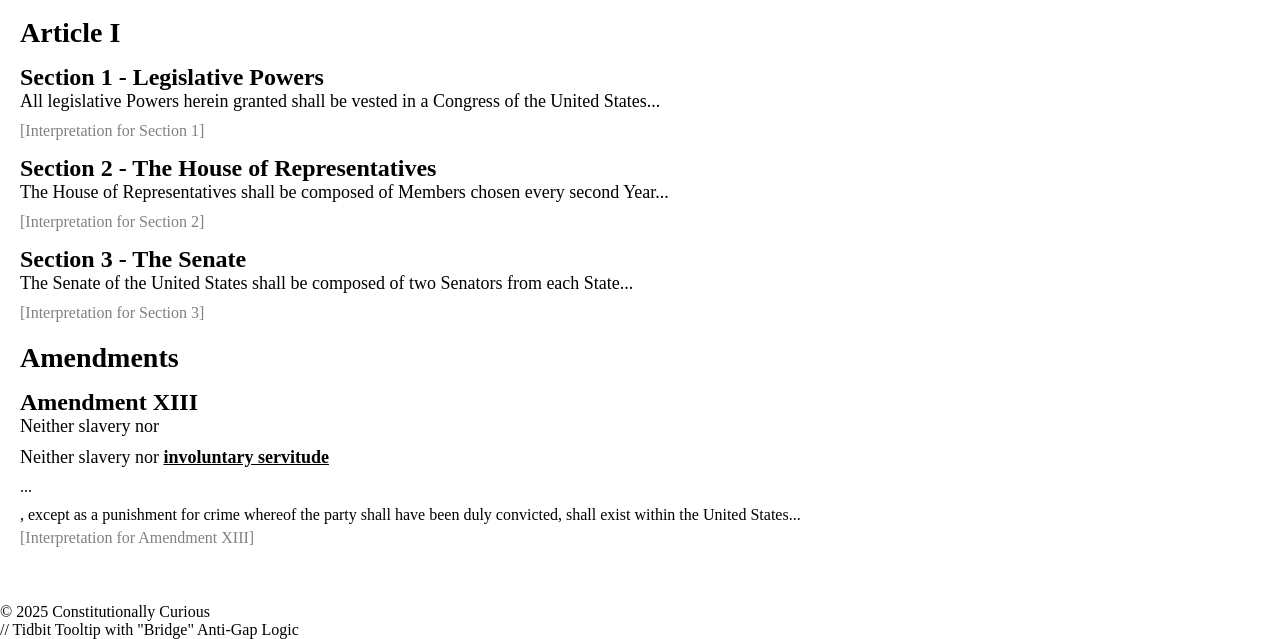
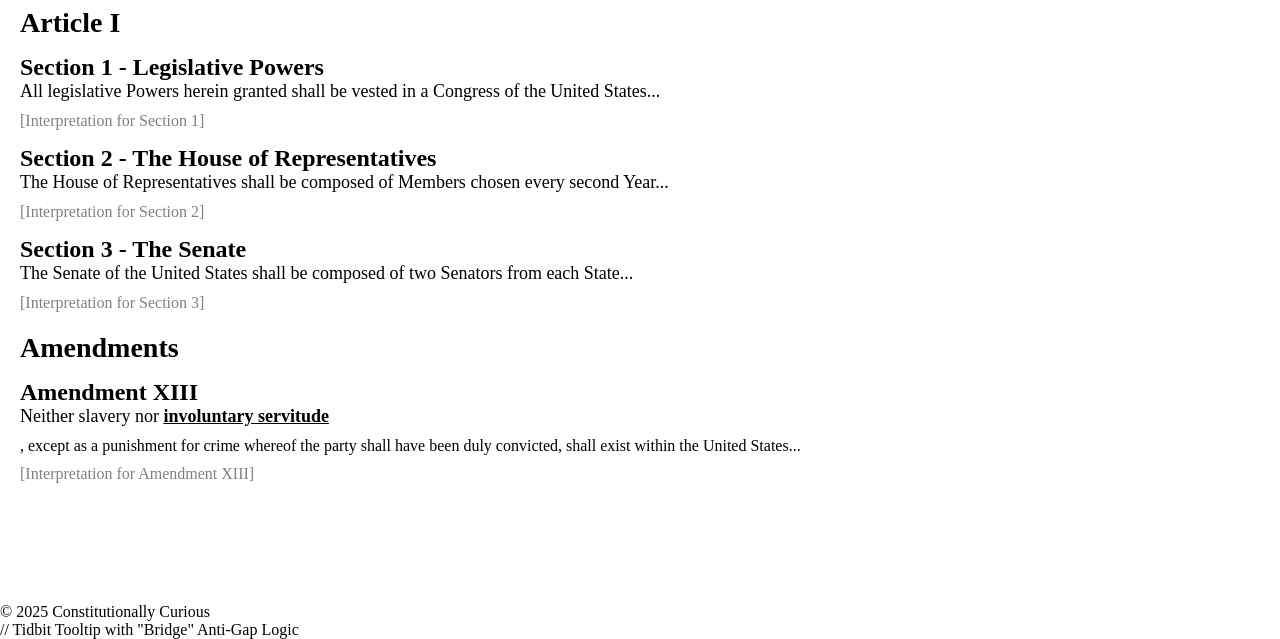
Before and after one commit to ConstitutionallyCurious/ConstitutionallyCurious, a plain HTML site: page index.html in a window 1280 px wide. Shown: the part 197-836 px from the top of the page. Drawn offline with Linux system fonts and the light colour scheme; a web font is replaced by a local one.

Commit message:
Update index.html

```diff
--- a/index.html
+++ b/index.html
@@ -270,9 +270,6 @@
 
         <!-- Content -->
         <div class="content">
-
-
-            <p>
   <p>
   <span class="wethepeople">We the People</span> of the United States, in Order to form a more perfect Union...
 </p>
@@ -296,8 +293,6 @@
 
             <h2>Amendments</h2>
             <h3>Amendment XIII</h3>
-            <p>
-                Neither slavery nor
                <p>
   Neither slavery nor
   <span class="tidbit-tooltip-wrapper"
@@ -308,9 +303,9 @@
       <b><u>involuntary servitude</u></b>
       <div class="tidbit-tooltip-bridge"></div>
   </span>
-  ...
+, except as a punishment for crime whereof the party shall have been duly convicted, shall exist within the United States...
 </p>
-, except as a punishment for crime whereof the party shall have been duly convicted, shall exist within the United States...
+
 
             <span class="interpretation">[Interpretation for Amendment XIII]</span>
         </div>
```
